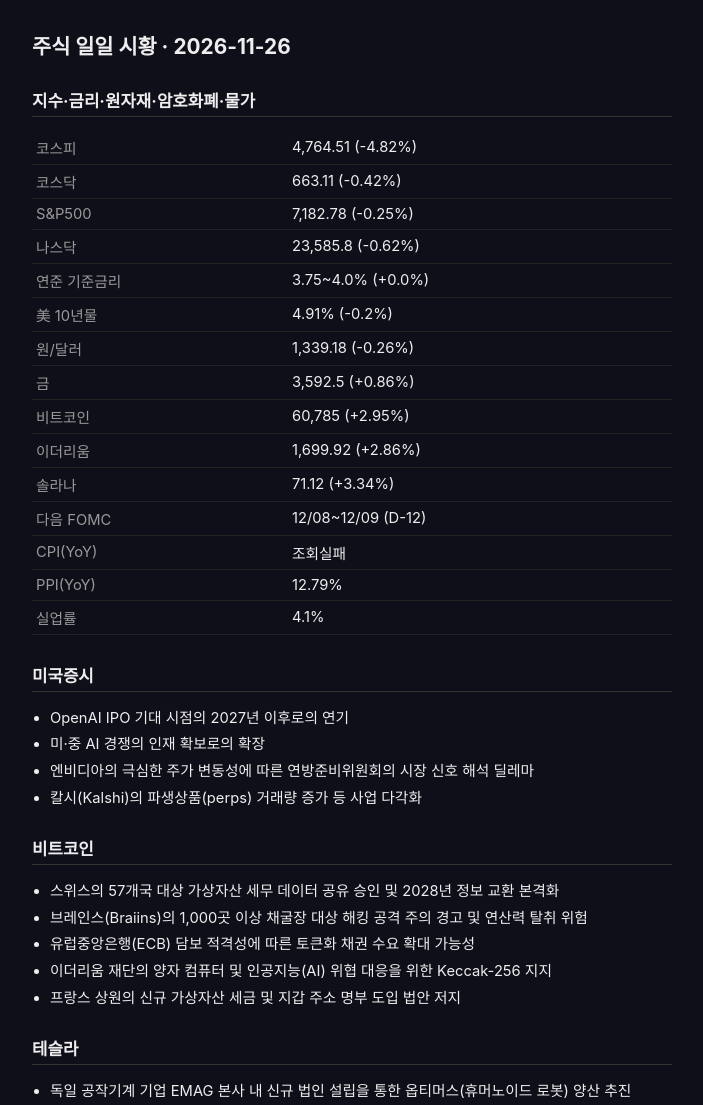
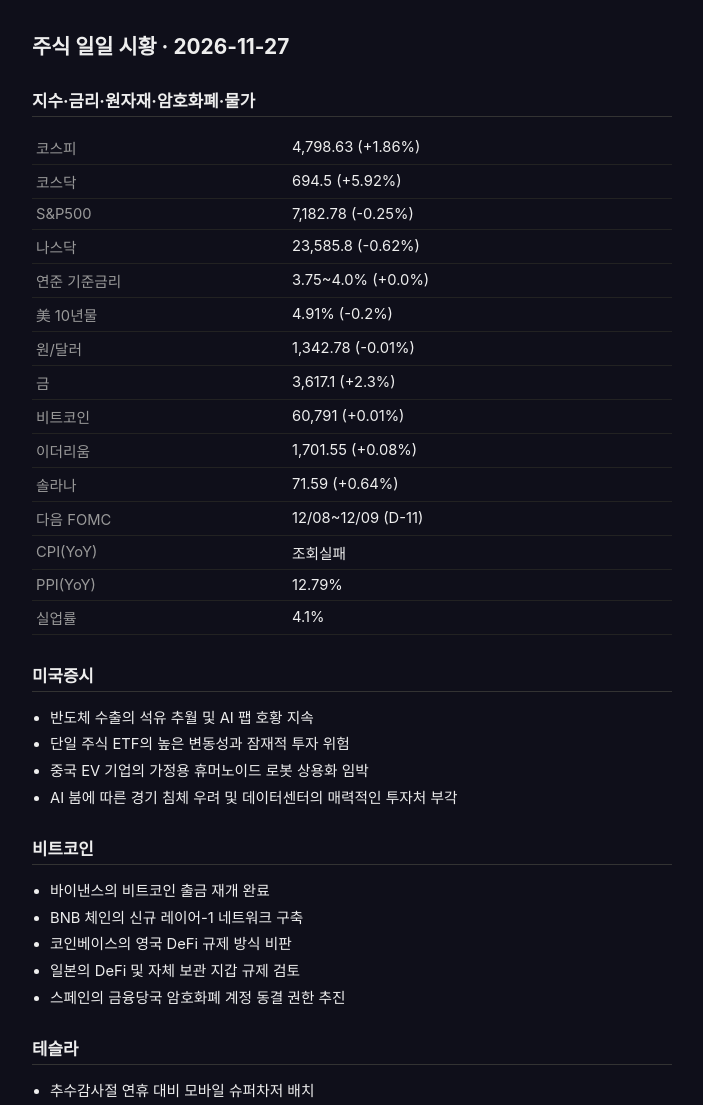
Before and after one commit to e2e2e2hj-hue/daily-stock-kakao-report, a plain HTML site: page docs/index.html in a window 1280 px wide. Shown: the top 1105 px of the page, without its empty margins (288-991 px from the left). Drawn offline with Linux system fonts and the light colour scheme.

Commit message:
Update daily report page

```diff
--- a/docs/index.html
+++ b/docs/index.html
@@ -23,13 +23,13 @@
 </style>
 </head>
 <body>
-  <h1>주식 일일 시황 · 2026-11-26</h1>
+  <h1>주식 일일 시황 · 2026-11-27</h1>
   <section>
     <h2>지수·금리·원자재·암호화폐·물가</h2>
-    <table><tr><th>코스피</th><td>4,764.51 (-4.82%)</td></tr><tr><th>코스닥</th><td>663.11 (-0.42%)</td></tr><tr><th>S&P500</th><td>7,182.78 (-0.25%)</td></tr><tr><th>나스닥</th><td>23,585.8 (-0.62%)</td></tr><tr><th>연준 기준금리</th><td>3.75~4.0% (+0.0%)</td></tr><tr><th>美 10년물</th><td>4.91% (-0.2%)</td></tr><tr><th>원/달러</th><td>1,339.18 (-0.26%)</td></tr><tr><th>금</th><td>3,592.5 (+0.86%)</td></tr><tr><th>비트코인</th><td>60,785 (+2.95%)</td></tr><tr><th>이더리움</th><td>1,699.92 (+2.86%)</td></tr><tr><th>솔라나</th><td>71.12 (+3.34%)</td></tr><tr><th>다음 FOMC</th><td>12/08~12/09 (D-12)</td></tr><tr><th>CPI(YoY)</th><td>조회실패</td></tr><tr><th>PPI(YoY)</th><td>12.79%</td></tr><tr><th>실업률</th><td>4.1%</td></tr></table>
+    <table><tr><th>코스피</th><td>4,798.63 (+1.86%)</td></tr><tr><th>코스닥</th><td>694.5 (+5.92%)</td></tr><tr><th>S&P500</th><td>7,182.78 (-0.25%)</td></tr><tr><th>나스닥</th><td>23,585.8 (-0.62%)</td></tr><tr><th>연준 기준금리</th><td>3.75~4.0% (+0.0%)</td></tr><tr><th>美 10년물</th><td>4.91% (-0.2%)</td></tr><tr><th>원/달러</th><td>1,342.78 (-0.01%)</td></tr><tr><th>금</th><td>3,617.1 (+2.3%)</td></tr><tr><th>비트코인</th><td>60,791 (+0.01%)</td></tr><tr><th>이더리움</th><td>1,701.55 (+0.08%)</td></tr><tr><th>솔라나</th><td>71.59 (+0.64%)</td></tr><tr><th>다음 FOMC</th><td>12/08~12/09 (D-11)</td></tr><tr><th>CPI(YoY)</th><td>조회실패</td></tr><tr><th>PPI(YoY)</th><td>12.79%</td></tr><tr><th>실업률</th><td>4.1%</td></tr></table>
   </section>
-  <section><h2>미국증시</h2><ul><li>OpenAI IPO 기대 시점의 2027년 이후로의 연기</li><li>미·중 AI 경쟁의 인재 확보로의 확장</li><li>엔비디아의 극심한 주가 변동성에 따른 연방준비위원회의 시장 신호 해석 딜레마</li><li>칼시(Kalshi)의 파생상품(perps) 거래량 증가 등 사업 다각화</li></ul></section><section><h2>비트코인</h2><ul><li>스위스의 57개국 대상 가상자산 세무 데이터 공유 승인 및 2028년 정보 교환 본격화</li><li>브레인스(Braiins)의 1,000곳 이상 채굴장 대상 해킹 공격 주의 경고 및 연산력 탈취 위험</li><li>유럽중앙은행(ECB) 담보 적격성에 따른 토큰화 채권 수요 확대 가능성</li><li>이더리움 재단의 양자 컴퓨터 및 인공지능(AI) 위협 대응을 위한 Keccak-256 지지</li><li>프랑스 상원의 신규 가상자산 세금 및 지갑 주소 명부 도입 법안 저지</li></ul></section><section><h2>테슬라</h2><ul><li>독일 공작기계 기업 EMAG 본사 내 신규 법인 설립을 통한 옵티머스(휴머노이드 로봇) 양산 추진</li><li>유럽연합(EU)의 테슬라 FSD 승인 투표 회의 연기(12월 1일에서 12월 15일로 변경)</li><li>최신 FSD v15 업데이트를 통한 사용자 개입 피드백 절차 제거 및 자율주행 편의성 개선</li><li>스페이스X의 7억 3,800만 달러 규모 연방 보조금 거부 및 스타링크 단독 사업 확장 베팅</li></ul></section><section><h2>거시경제</h2><ul><li>케빈 워시의 금리 인상 필요성 및 생산성 향상에 따른 금리 동결 가능성 비교</li><li>인플레이션과 이란 전쟁 에너지 충격에 따른 미국 소비자들의 연휴 예산 축소 및 장난감 가격 상승</li><li>10월 연준 선호 물가지표의 3.8% 가속화 및 2027년 중앙은행 정책 리스크 증대</li><li>UAE 장관의 경제 낙관론 및 IMF의 내년 경제성장률 상향 조정에 따른 고성장 기대</li></ul></section>
+  <section><h2>미국증시</h2><ul><li>반도체 수출의 석유 추월 및 AI 팹 호황 지속</li><li>단일 주식 ETF의 높은 변동성과 잠재적 투자 위험</li><li>중국 EV 기업의 가정용 휴머노이드 로봇 상용화 임박</li><li>AI 붐에 따른 경기 침체 우려 및 데이터센터의 매력적인 투자처 부각</li></ul></section><section><h2>비트코인</h2><ul><li>바이낸스의 비트코인 출금 재개 완료</li><li>BNB 체인의 신규 레이어-1 네트워크 구축</li><li>코인베이스의 영국 DeFi 규제 방식 비판</li><li>일본의 DeFi 및 자체 보관 지갑 규제 검토</li><li>스페인의 금융당국 암호화폐 계정 동결 권한 추진</li></ul></section><section><h2>테슬라</h2><ul><li>추수감사절 연휴 대비 모바일 슈퍼차저 배치</li><li>미국 내 상시 충전소 인프라 확장</li><li>충전소 현장 인력 배치 및 가상 대기열 운영</li></ul></section><section><h2>거시경제</h2><ul><li>유럽중앙은행(ECB) 차기 수장에 파블로 에르난데스 데 코스 내정</li><li>유럽중앙은행(ECB)의 정치적 불확실성 및 저성장 국면 진입</li><li>미국 주도의 무역 상대국 대상 관세 인상 압박 본격화</li><li>미국과 무역 협정 체결 시 관세 인하 혜택 제공 전략 추진</li></ul></section>
 
-  <p class="updated">최종 갱신: 2026-11-26 (KST)</p>
+  <p class="updated">최종 갱신: 2026-11-27 (KST)</p>
 </body>
 </html>
```
